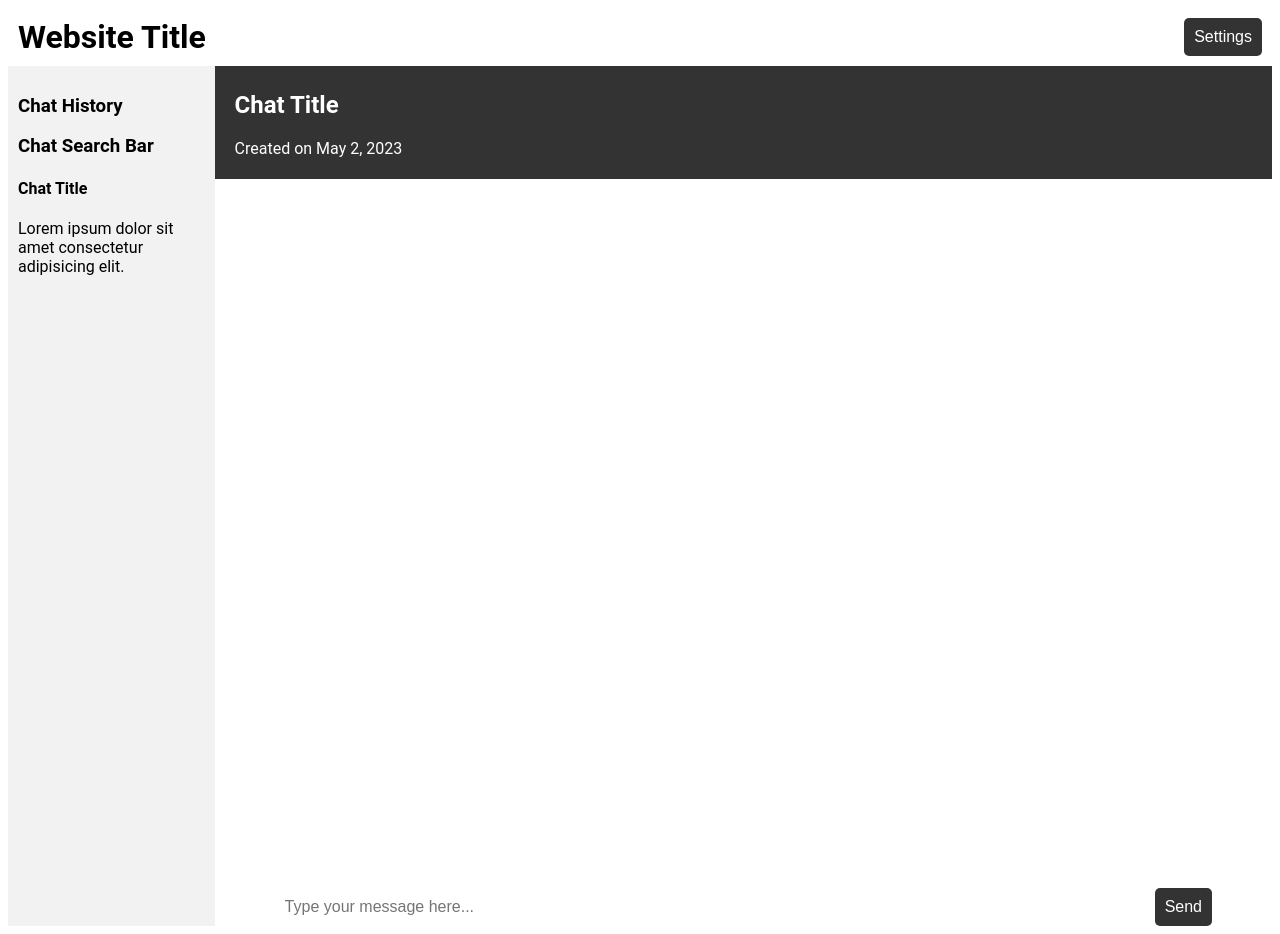
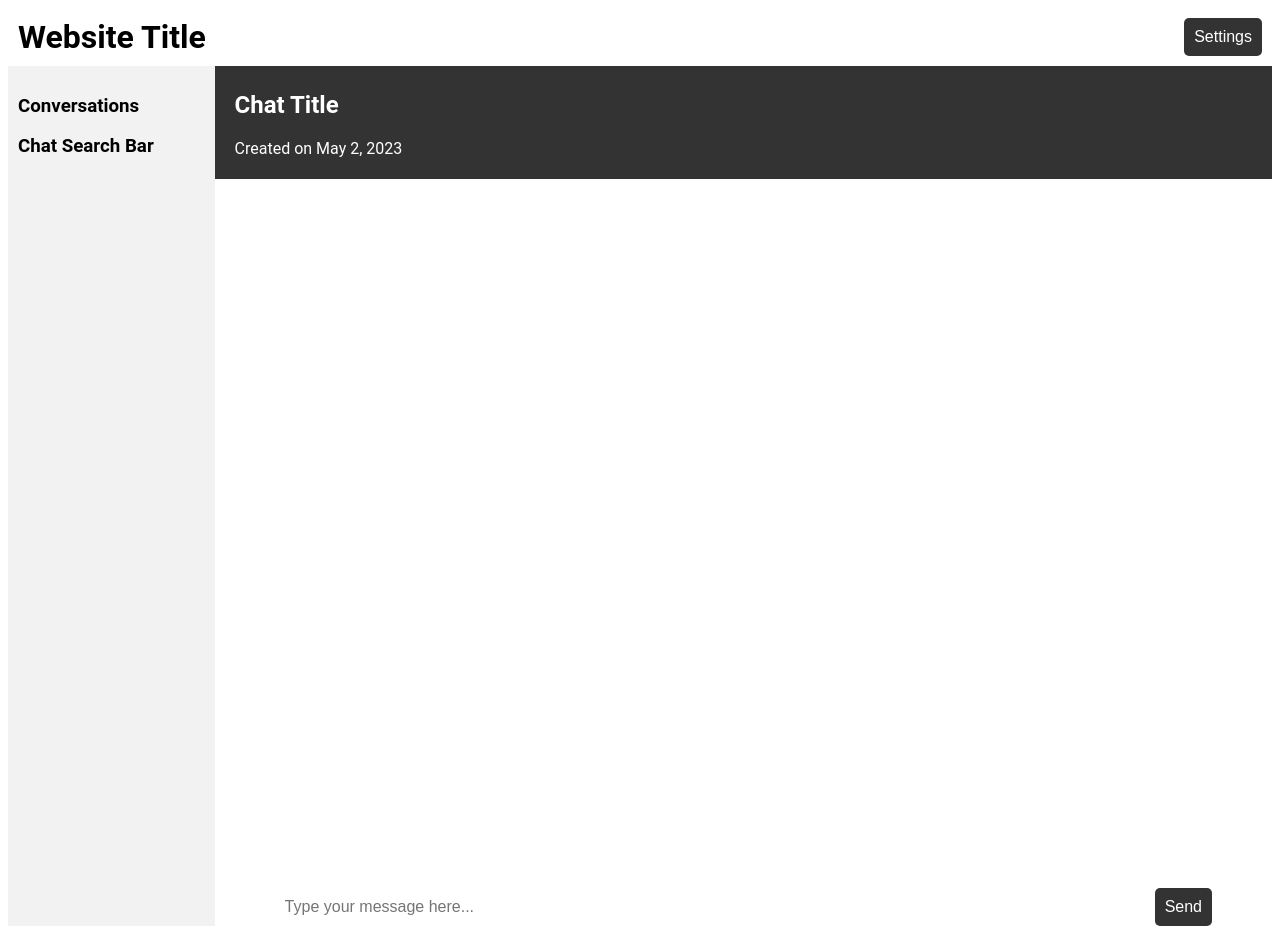
Before and after one commit to FearMyCode/chatbot, a Flask app: page / in a window 1280 px wide. Run offline with Flask 3, Linux system fonts and the light colour scheme.

Commit message:
minor update of class name

```diff
--- a/templates/chatbot.html
+++ b/templates/chatbot.html
@@ -18,17 +18,12 @@
 
     <div class="chat-container">
       <div class="conversation-panel">
-        <div class="conversation-title">
-          <h3>Chat History</h3>
-        </div>
-        <div class="search-bar">
-          <h3>Chat Search Bar</h3>
-        </div>
         <div class="conversation-list">
-          <div class="list-group-item">
-            <h4>Chat Title</h4>
-            <p>Lorem ipsum dolor sit amet consectetur adipisicing elit.</p>
+          <h3>Conversations</h3>
+          <div class="search-bar">
+            <h3>Chat Search Bar</h3>
           </div>
+          <ul id="conversation-list" class="list-group"></ul>
         </div>
       </div>
       <div class="main-content">
@@ -39,10 +34,14 @@
           </div>
         </div>
         <div class="chat-content">
-          <div class="chat-history"></div>
+          <div id="chat-history" class="chat-history"></div>
           <div class="user-input">
-            <input type="text" placeholder="Type your message here..." />
-            <button>Send</button>
+            <input
+              type="text"
+              id="message-input"
+              placeholder="Type your message here..."
+            />
+            <button id="send-button">Send</button>
           </div>
         </div>
       </div>
```
